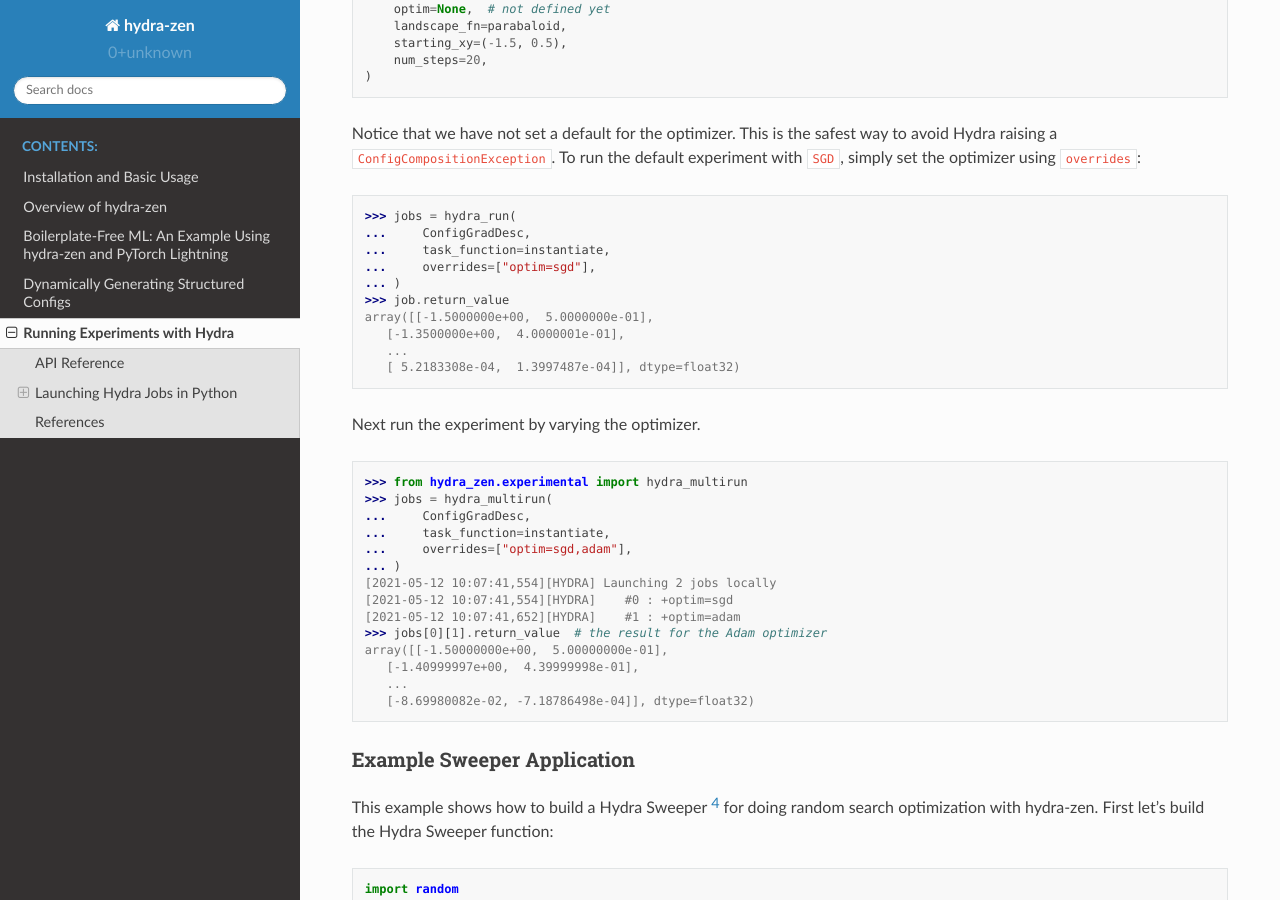
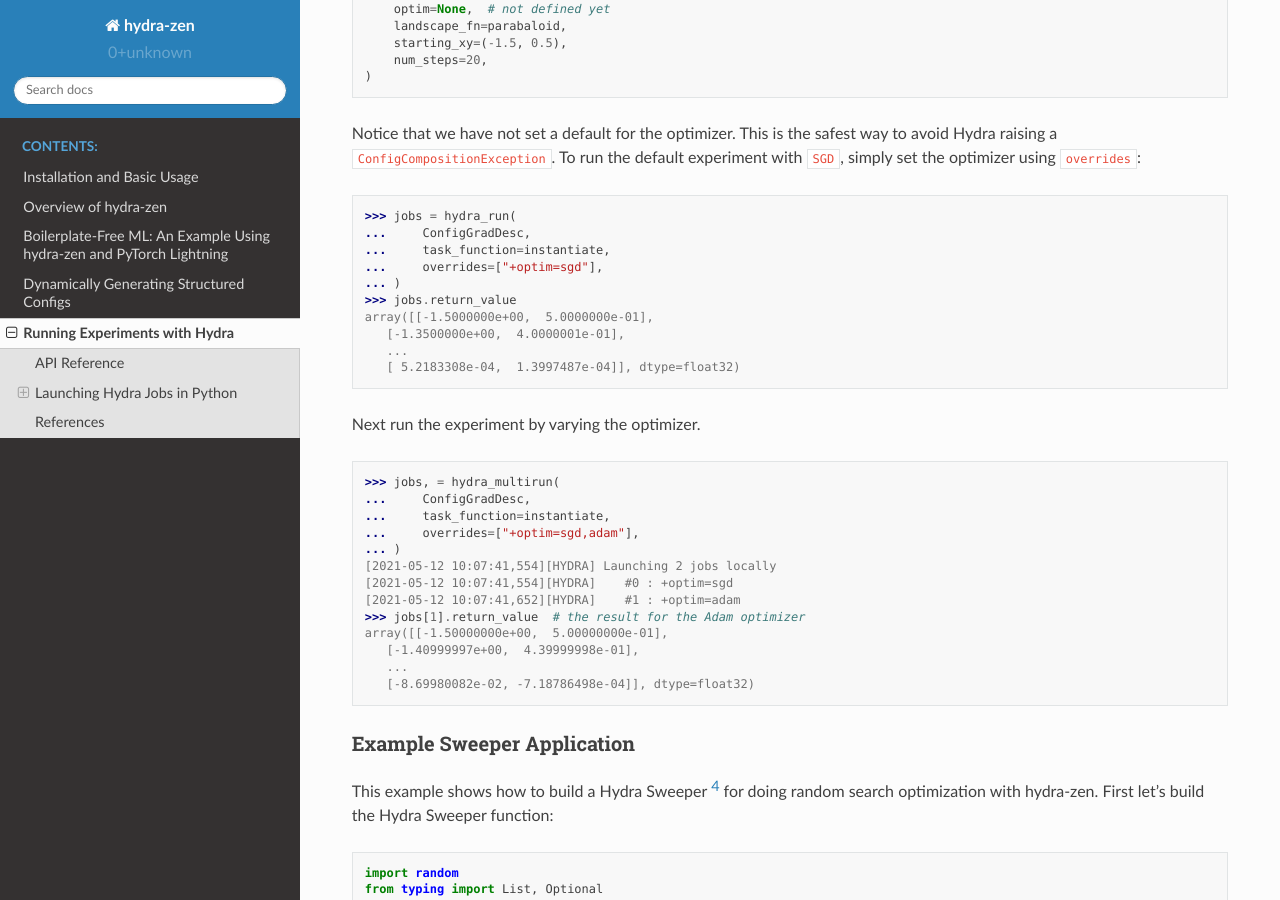
Before and after one commit to mit-ll-responsible-ai/hydra-zen, a Sphinx documentation site: the page built from docs/source/experimental.rst, in a window 1280 px wide and 900 px high, scrolled down 4339 px. Built offline with Sphinx 7.4.7 and the Read the Docs theme 2.0.0, drawn with Linux system fonts in a browser that asks for light colours.

Commit message:
fix grad desc example to deal with no-default optimizer. fix typo job -> jobs

```diff
--- a/docs/source/experimental.rst
+++ b/docs/source/experimental.rst
@@ -245,9 +245,9 @@ To run the default experiment with ``SGD``, simply set the optimizer using ``ove
     >>> jobs = hydra_run(
     ...     ConfigGradDesc,
     ...     task_function=instantiate,
-    ...     overrides=["optim=sgd"],
+    ...     overrides=["+optim=sgd"],
     ... )
-    >>> job.return_value
+    >>> jobs.return_value
     array([[-1.5000000e+00,  5.0000000e-01],
        [-1.3500000e+00,  4.0000001e-01],
        ...
@@ -258,16 +258,15 @@ Next run the experiment by varying the optimizer.
 
 .. code:: python
 
-    >>> from hydra_zen.experimental import hydra_multirun
-    >>> jobs = hydra_multirun(
+    >>> jobs, = hydra_multirun(
     ...     ConfigGradDesc,
     ...     task_function=instantiate,
-    ...     overrides=["optim=sgd,adam"],
+    ...     overrides=["+optim=sgd,adam"],
     ... )
     [2021-05-12 10:07:41,554][HYDRA] Launching 2 jobs locally
     [2021-05-12 10:07:41,554][HYDRA] 	#0 : +optim=sgd
     [2021-05-12 10:07:41,652][HYDRA] 	#1 : +optim=adam
-    >>> jobs[0][1].return_value  # the result for the Adam optimizer
+    >>> jobs[1].return_value  # the result for the Adam optimizer
     array([[-1.50000000e+00,  5.00000000e-01],
        [-1.40999997e+00,  4.39999998e-01],
        ...
```
